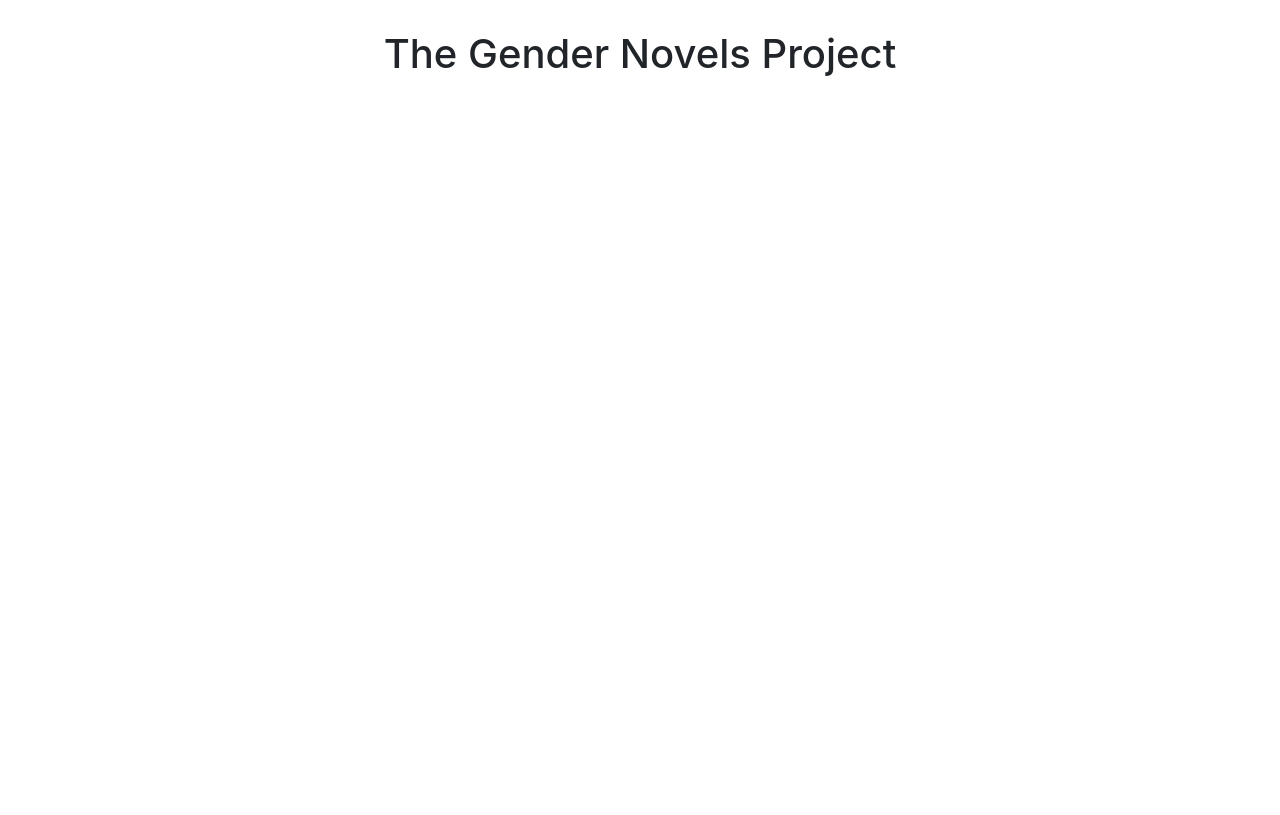
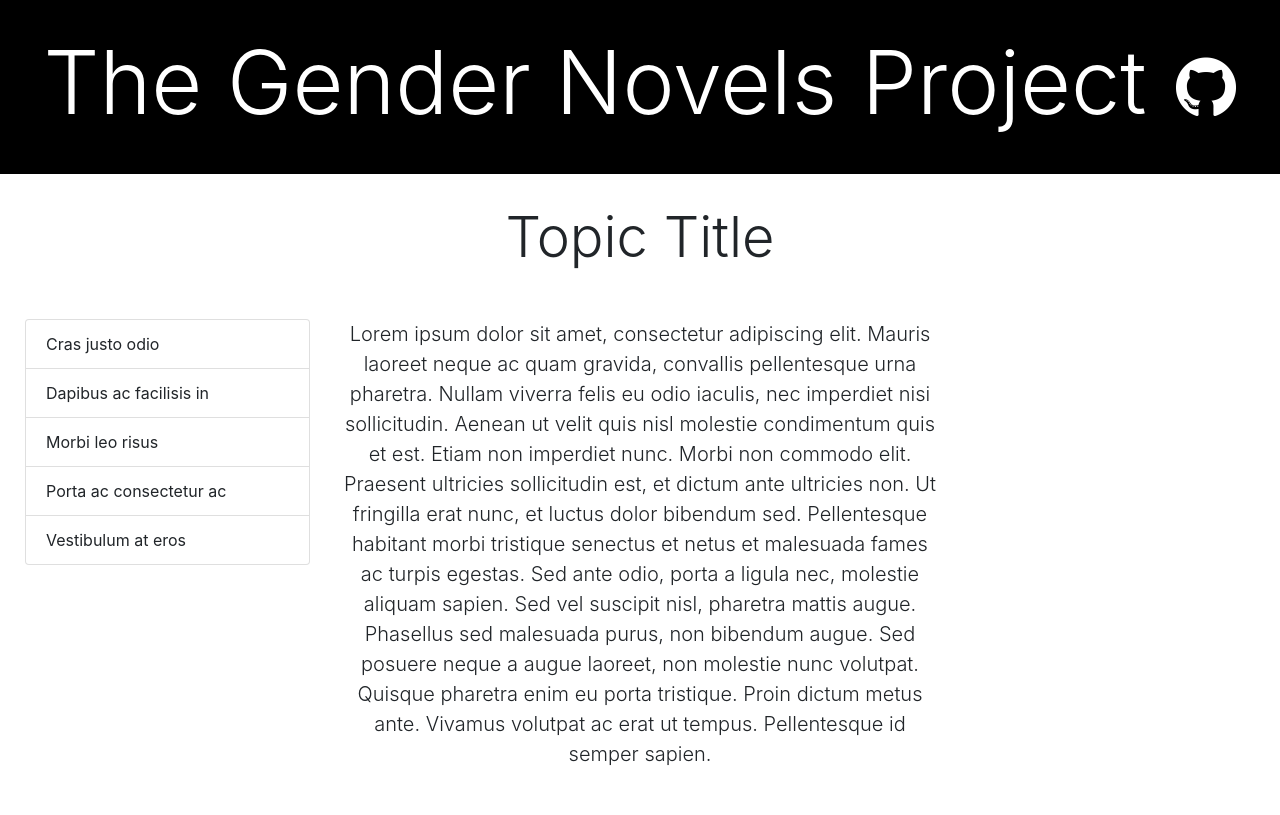
Before and after one commit to dhmit/gender_novels, a Flask app: page / in a window 1280 px wide. Before the commit the page ends 76 px from the top, so only its background shows below. Run offline with Flask 2, Linux system fonts and the light colour scheme; some libraries are stand-ins or nearby versions.

Commit message:
Setup basic page structure
Established a basic structure for the Gender Novels project webpage. Completed enough framework to be ready to add an analysis when it becomes available

```diff
--- a/gender_novels/deployment/static/css/gender_novels.css
+++ b/gender_novels/deployment/static/css/gender_novels.css
@@ -1,5 +1,14 @@
+.header {
+    background-color: black;
+}
+
 .header-text {
-    color: red;
-    font-size: 50px;
-    text-align: center;
+    color: white;
 }
+
+.github-logo {
+    height: auto;
+    width: auto;
+    max-height: 60px;
+    max-width: 60px;
+}
--- a/gender_novels/deployment/templates/gender_novels.html
+++ b/gender_novels/deployment/templates/gender_novels.html
@@ -7,10 +7,59 @@
 {% endblock %}
 
 {% block content %}
+    <!-- Header -->
+    <div class="container-fluid header">
+        <div class="row justify-content-center">
+            <div class="col-auto">
+                <h1 class="header-text display-2">The Gender Novels Project</h1>
+            </div>
+            <div class="col-auto align-center align-self-center">
+                <a href="https://github.com/dhmit/gender_novels" target="_blank">
+                    <img src="{{ url_for('static', filename='graphics/GitHub_light.png') }}"
+                         class="github-logo">
+                </a>
+            </div>
+        </div>
+    </div>
+
+    <!-- Topic Content -->
+    <!-- Topic Title -->
     <div class="container-fluid">
-        <div class="row align-items-center justify-content-center">
+        <div class="row justify-content-center align-self-center">
             <div class="col-auto">
-                <h1>The Gender Novels Project</h1>
+                <h2 class="display-4">Topic Title</h2>
+            </div>
+        </div>
+        <!-- Topics List -->
+        <div class="row justify-content-start">
+            <div class="col-md-3">
+                <ul class="list-group">
+                    <li class="list-group-item">Cras justo odio</li>
+                    <li class="list-group-item">Dapibus ac facilisis in</li>
+                    <li class="list-group-item">Morbi leo risus</li>
+                    <li class="list-group-item">Porta ac consectetur ac</li>
+                    <li class="list-group-item">Vestibulum at eros</li>
+                </ul>
+            </div>
+            <!-- Topic Content -->
+            <div class="col" align="center">
+                <p class="lead">Lorem ipsum dolor sit amet, consectetur adipiscing elit. Mauris
+                    laoreet
+                    neque ac
+                    quam gravida, convallis pellentesque urna pharetra. Nullam viverra felis eu odio
+                    iaculis, nec imperdiet nisi sollicitudin. Aenean ut velit quis nisl molestie
+                    condimentum quis et est. Etiam non imperdiet nunc. Morbi non commodo elit.
+                    Praesent ultricies sollicitudin est, et dictum ante ultricies non.
+                    Ut fringilla erat nunc, et luctus dolor bibendum sed.
+                    Pellentesque habitant morbi tristique senectus et netus et malesuada fames ac
+                    turpis egestas. Sed ante odio, porta a ligula nec, molestie aliquam sapien.
+                    Sed vel suscipit nisl, pharetra mattis augue. Phasellus sed malesuada purus,
+                    non bibendum augue. Sed posuere neque a augue laoreet, non molestie nunc volutpat.
+                    Quisque pharetra enim eu porta tristique. Proin dictum metus ante.
+                    Vivamus volutpat ac erat ut tempus. Pellentesque id semper sapien.</p>
+            </div>
+            <div class="col-md-3">
+                <!-- Blank column for proper spacing -->
             </div>
         </div>
     </div>
```
Also changed, not shown: gender_novels/deployment/static/graphics/GitHub_dark.png (added), gender_novels/deployment/static/graphics/GitHub_light.png (added), gender_novels/deployment/static/graphics/northanger_abbey_illustration.jpg (deleted), gender_novels/deployment/static/graphics/persuasion_illustration.jpg (deleted), gender_novels/deployment/static/graphics/test_header.jpg (added).
